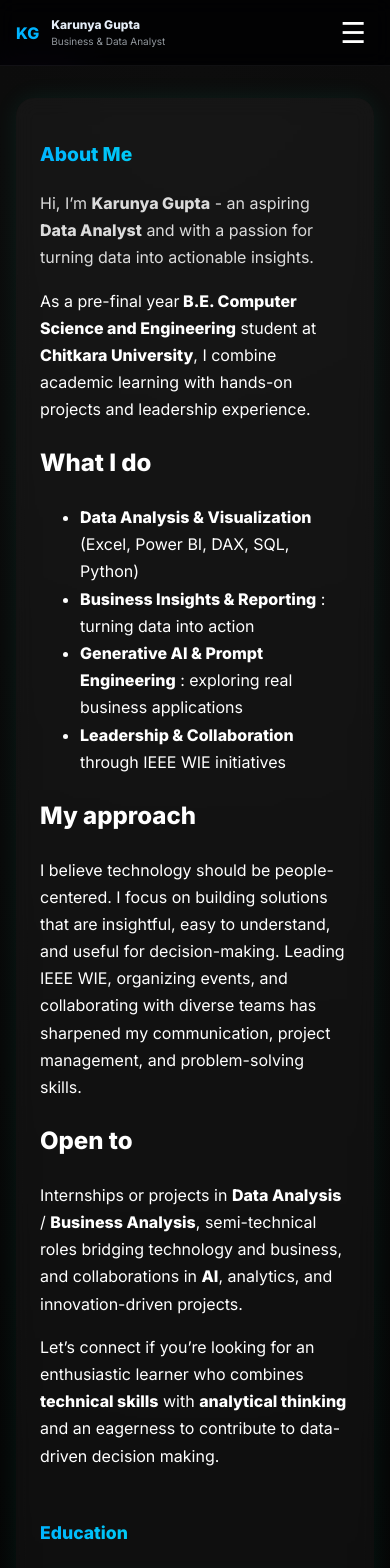
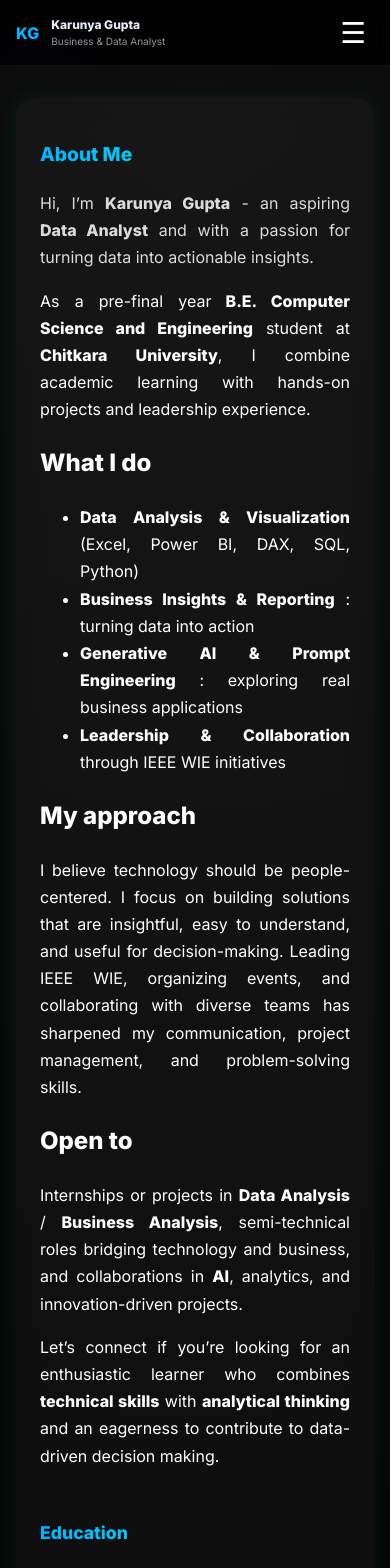
Before and after one commit to KarunyaGupta/Portfolio, a React (Vite) app: page /about in a window 390 px wide. Shown: the top 1568 px of the page. Built offline with nearby package versions, Linux system fonts and the light colour scheme; the HTML template or start-up script is replaced by a standard one.

Commit message:
Justify the alignment of text

```diff
--- a/src/CSS/projects.css
+++ b/src/CSS/projects.css
@@ -265,7 +265,7 @@
     max-width: 100vw;
     box-sizing: border-box;
     justify-items: center;
-    align-items: stretch;
+    align-items: center;
     margin: 0px;
   }
   .project-card {
--- a/src/pages/About.jsx
+++ b/src/pages/About.jsx
@@ -55,6 +55,7 @@ const AboutMe = () => {
             fontSize: "clamp(1rem, 1.6vw, 1.1rem)",
             color: "rgba(255,255,255,0.85)",
             marginBottom: "1rem",
+            textAlign: "justify",
           }}
         >
           Hi, I’m <strong>Karunya Gupta</strong> - an aspiring{" "}
@@ -62,7 +63,7 @@ const AboutMe = () => {
           <strong></strong> with a passion for turning
           data into actionable insights.
         </p>
-        <p className="text-gray-700 mb-4">
+        <p className="text-gray-700 mb-4" style={{textAlign: "justify" }}>
           As a pre-final year
           <strong> B.E. Computer Science and Engineering</strong> student at
           <strong> Chitkara University</strong>, I combine academic learning with
@@ -72,7 +73,7 @@ const AboutMe = () => {
 
         <div className="mb-4">
           <h2 className="text-xl font-medium mb-2">What I do</h2>
-          <ul className="list-disc list-inside text-gray-700">
+          <ul className="list-disc list-inside text-gray-700" style={{textAlign: "justify" }}>
           <li>
           <strong>Data Analysis & Visualization</strong> (Excel, Power BI, DAX, SQL, Python)
           </li>
@@ -93,7 +94,7 @@ const AboutMe = () => {
 
           <div className="mb-4">
           <h2 className="text-xl font-medium mb-2">My approach</h2>
-          <p className="text-gray-700">
+          <p className="text-gray-700" style={{textAlign: "justify" }}>
           I believe technology should be people-centered. I focus on building
           solutions that are insightful, easy to understand, and useful for
           decision-making. Leading IEEE WIE, organizing events, and collaborating
@@ -105,7 +106,7 @@ const AboutMe = () => {
 
           <div>
           <h2 className="text-xl font-medium mb-2">Open to</h2>
-          <p className="text-gray-700">
+          <p className="text-gray-700" style={{textAlign: "justify" }}>
           Internships or projects in <strong>Data Analysis</strong> /{' '}
           <strong>Business Analysis</strong>, semi-technical roles bridging
           technology and business, and collaborations in <strong>AI</strong>,
@@ -114,7 +115,7 @@ const AboutMe = () => {
           </div>
 
 
-          <footer className="mt-6 text-sm text-gray-600">
+          <footer className="mt-6 text-sm text-gray-600" style={{textAlign: "justify" }}>
           <p>
           Let’s connect if you’re looking for an enthusiastic learner who combines
           <strong> technical skills</strong> with <strong>analytical thinking</strong> and
--- a/src/pages/Blog.jsx
+++ b/src/pages/Blog.jsx
@@ -7,8 +7,8 @@ export default function Blog() {
   const defaultPosts = [
     {
       id: 1,
-      title: "Behind the Scenes: My Life as a WIE Chairperson at IEEE-CIET SB",
-      text: "Being a WIE Chairperson Is Not Just a Role — It’s a Responsibility Behind every poster, every event, and every initiative, there is a team working with dedication and passion.As a WIE Chairperson, I’m proud to be the bridge between ideas and execution, between juniors and opportunities, and between effort and impact. Leading WIE has taught me that leadership is not about power — it’s about purpose. And I’m grateful to have found mine.",
+      title: "My Life as a WIE Chairperson at IEEE-CIET SB",
+      text: "Being a WIE Chairperson Is Not Just a Role - It’s a Responsibility Behind every poster, every event, and every initiative, there is a team working with dedication and passion.As a WIE Chairperson, I’m proud to be the bridge between ideas and execution, between juniors and opportunities, and between effort and impact. Leading WIE has taught me that leadership is not about power - it’s about purpose. And I’m grateful to have found mine.",
     },
     {
       id: 2,
@@ -68,7 +68,7 @@ export default function Blog() {
         📝 My Blog
       </motion.h2>
       <p className="blog-sub">
-        Personal thoughts, experiences, and reflections — feel free to react!
+        Personal thoughts, experiences, and reflections - feel free to react!
       </p>
 
       <div className="blog-grid">
@@ -87,7 +87,7 @@ export default function Blog() {
           }
           >
             <h3 className="post-title">{p.title}</h3>
-            <p className="post-text">{p.text}</p>
+            <p className="post-text" style={{ textAlign: "justify" }}>{p.text}</p>
 
             <div className="vote-container">
               <motion.button
--- a/src/pages/Gallery.jsx
+++ b/src/pages/Gallery.jsx
@@ -50,7 +50,7 @@ const pageVariants = {
     transition: {
       when: "beforeChildren",
       staggerChildren: 0.2,
-      duration: 0.8,
+      duration: 0.6,
       ease: "easeOut",
     },
   },
@@ -58,7 +58,7 @@ const pageVariants = {
 
 const childVariants = {
   hidden: { opacity: 0, y: 20 },
-  visible: { opacity: 1, y: 0, transition: { duration: 0.6 } },
+  visible: { opacity: 1, y: 0, transition: { duration: 0.3 } }, // reduced from 0.6 to 0.3
 };
 
 // ✨ Tab Switching Animations
--- a/src/pages/Projects.jsx
+++ b/src/pages/Projects.jsx
@@ -128,7 +128,7 @@ export default function Projects() {
 						textAlign: 'center', // center subtitle
 					}}
 				>
-					A collection of my major works—blending research, AI innovation, and real-world business impact.
+					A collection of my major works-blending research, AI innovation, and real-world business impact.
 				</p>
 
 				<div className="projects-grid" style={{ justifyItems: 'center', alignItems: 'stretch' }}>
--- a/src/pages/Resume.jsx
+++ b/src/pages/Resume.jsx
@@ -75,7 +75,7 @@ export default function Resume() {
             <h3 style={{ fontSize: 24, color: "#00b4ff", marginBottom: 4 }}>
               👨‍💻 Karunya Gupta
             </h3>
-            <p style={{ marginTop: 10, fontSize: 15, color: "#ccc" }}>
+            <p style={{ marginTop: 10, fontSize: 15, color: "#ccc", textAlign: "justify" }}>
               3rd year Computer Science and Engineering Student | Chitkara University
             </p>
             <p style={{ margin: "4px 0", fontSize: 14, color: "#aaa" }}>
@@ -98,8 +98,8 @@ export default function Resume() {
               lineHeight: 1.6,
             }}
           >
-            <strong style={{ color: "#00b4ff" }}>Professional Summary:</strong>
-            <p style={{ marginTop: 6, color: "#ccc" }}>
+            <strong style={{ color: "#00b4ff"}}>Professional Summary:</strong>
+            <p style={{ marginTop: 6, color: "#ccc", textAlign: "justify" }}>
               Highly motivated and results-oriented Computer Science and Engineering student with a strong foundation in data
               analysis and business intelligence. Proficient in Python, SQL, and tools like Power BI and Tableau. Proven ability to create
               insightful dashboards, analyze complex datasets, and deliver data-driven solutions to improve business efficiency and
@@ -149,7 +149,7 @@ export default function Resume() {
           style={{ marginTop: 40 }}
         >
           <h4 style={{ fontSize: 20, color: "#00b4ff", marginBottom: 12 }}>💼 Projects</h4>
-          <ul style={{ listStyle: "none", padding: 0, margin: 0, lineHeight: 1.8 }}>
+          <ul style={{ listStyle: "none", padding: 0, margin: 0, lineHeight: 1.8, textAlign: "justify" }}>
             <li>1️⃣ Financial Data Analysis: Google Stock Performance and Market Volatility</li>
             <li>2️⃣ E-commerce Sales Performance & Profitability Analysis (Amazon Store Data)</li>
             <li>3️⃣ Transportation & Operations Data Analysis: Uber Ride Performance</li>
--- a/src/pages/Skills.jsx
+++ b/src/pages/Skills.jsx
@@ -160,7 +160,10 @@ export default function Skills() {
 					My Skills
 				</h2>
 				<div className="w-28 h-[2px] bg-cyan-400 mx-auto mb-6"></div>
-				<p className="text-gray-400 text-lg max-w-xl mx-auto">
+				<p
+					className="text-gray-400 text-lg max-w-xl mx-auto"
+					style={{ textAlign: "justify" }}
+				>
 					✨ Technical expertise blended with creativity - explore my core
 					competencies below.
 				</p>
```
